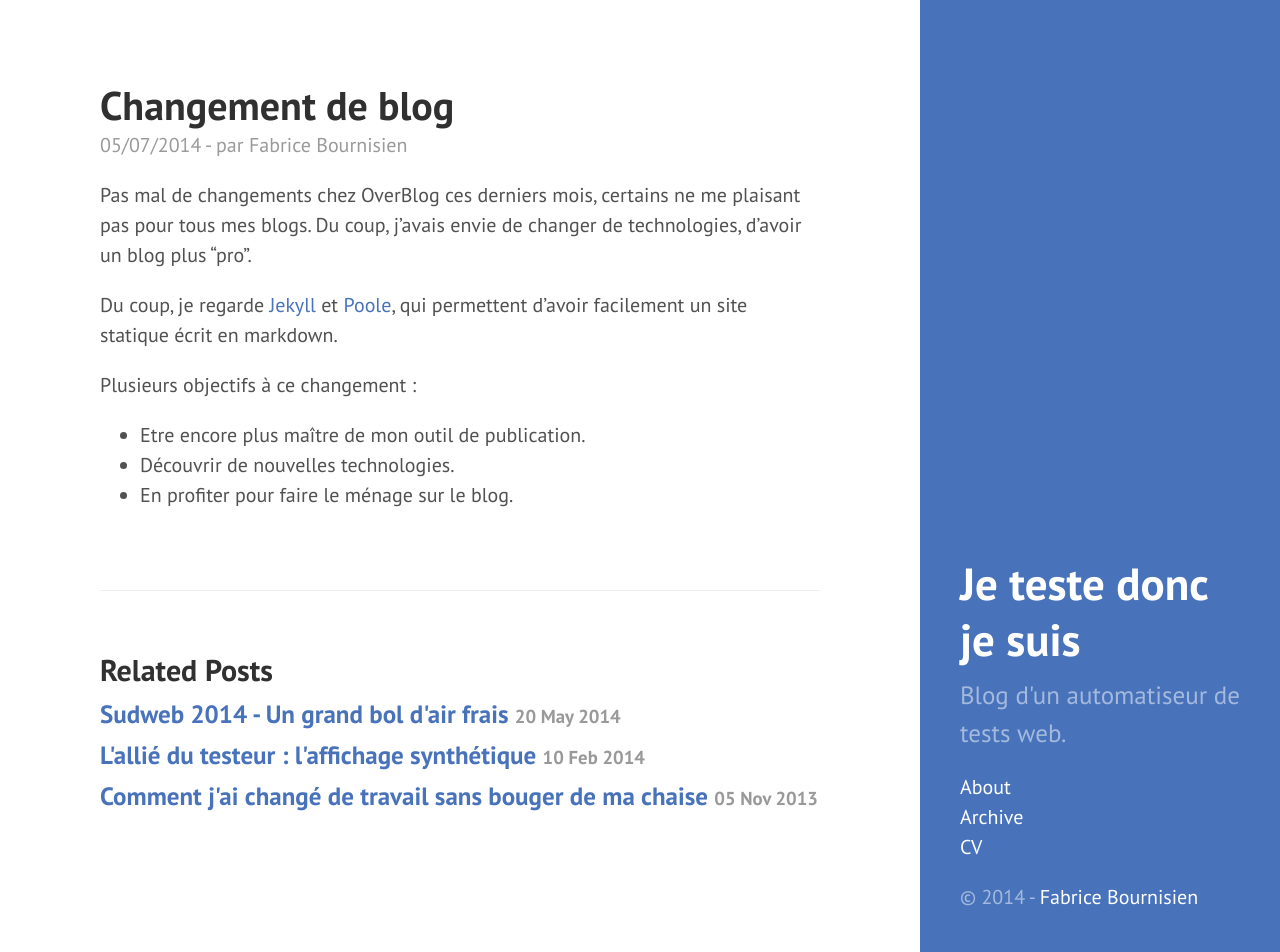
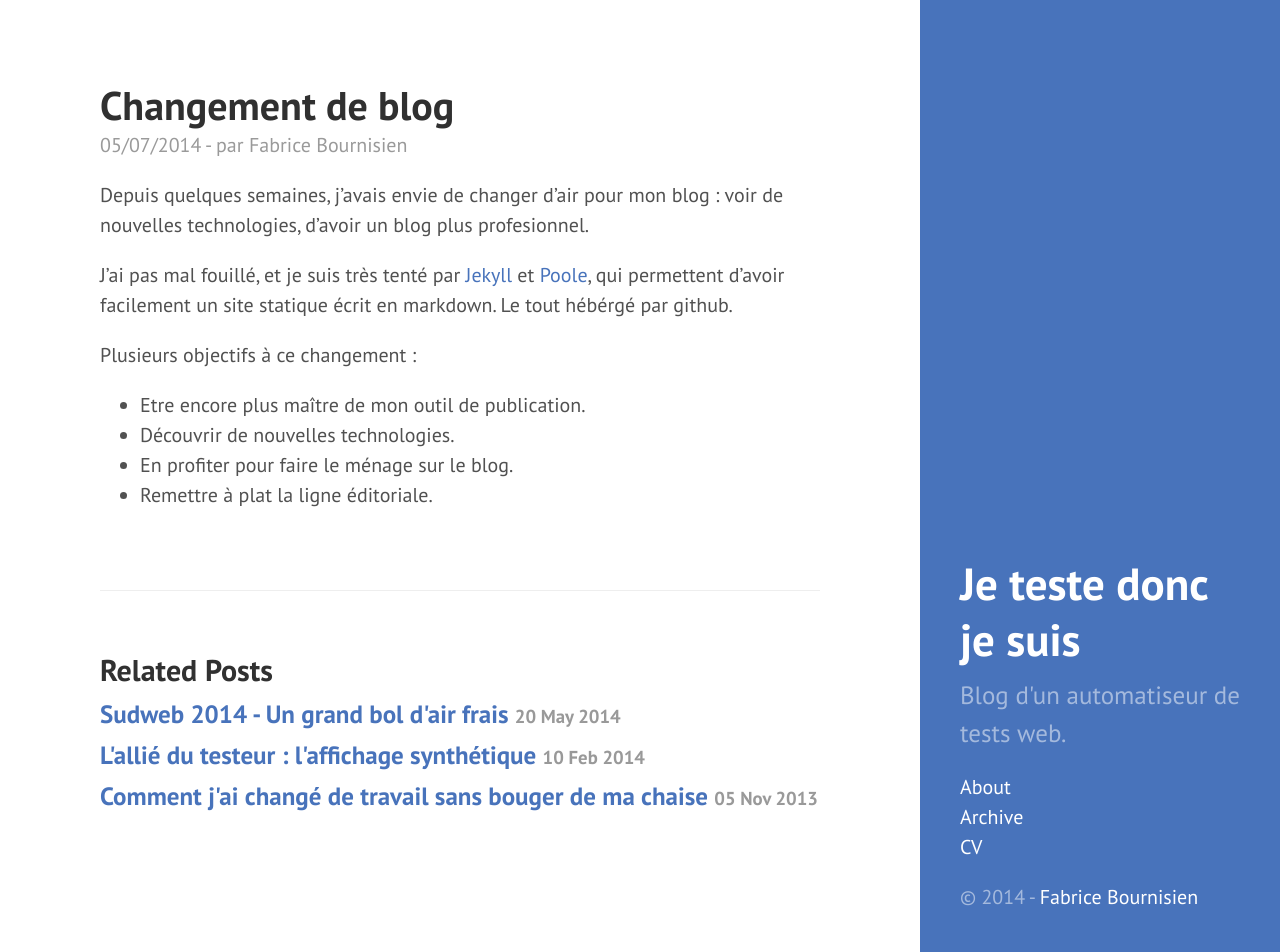
Before and after one commit to fabrice31/blog, a Jekyll site: the page built from _posts/2014-07-05-changement-de-blog.md, in a window 1280 px wide and 952 px high. Built offline with Jekyll 4.4.1, drawn with Linux system fonts in a browser that asks for light colours; Markdown is read by kramdown in place of the engine named in the settings; comment, search, counter and statistics services are not loaded.

Commit message:
Post edit - Changement de blog

```diff
--- a/_posts/2014-07-05-changement-de-blog.md
+++ b/_posts/2014-07-05-changement-de-blog.md
@@ -3,12 +3,13 @@ layout: post
 title: Changement de blog
 ---
 
-Pas mal de changements chez OverBlog ces derniers mois, certains ne me plaisant pas pour tous mes blogs. Du coup, j'avais envie de changer de technologies, d'avoir un blog plus "pro".
+Depuis quelques semaines, j'avais envie de changer d'air pour mon blog : voir de nouvelles technologies, d'avoir un blog plus profesionnel.
 
-Du coup, je regarde [Jekyll](http://jekyllrb.com/) et [Poole](https://github.com/poole/poole), qui permettent d'avoir facilement un site statique écrit en markdown.
+J'ai pas mal fouillé, et je suis très tenté par [Jekyll](http://jekyllrb.com/) et [Poole](https://github.com/poole/poole), qui permettent d'avoir facilement un site statique écrit en markdown. Le tout hébérgé par github.
 
 Plusieurs objectifs à ce changement :
 
 * Etre encore plus maître de mon outil de publication.
 * Découvrir de nouvelles technologies.
 * En profiter pour faire le ménage sur le blog.
+* Remettre à plat la ligne éditoriale.
```
